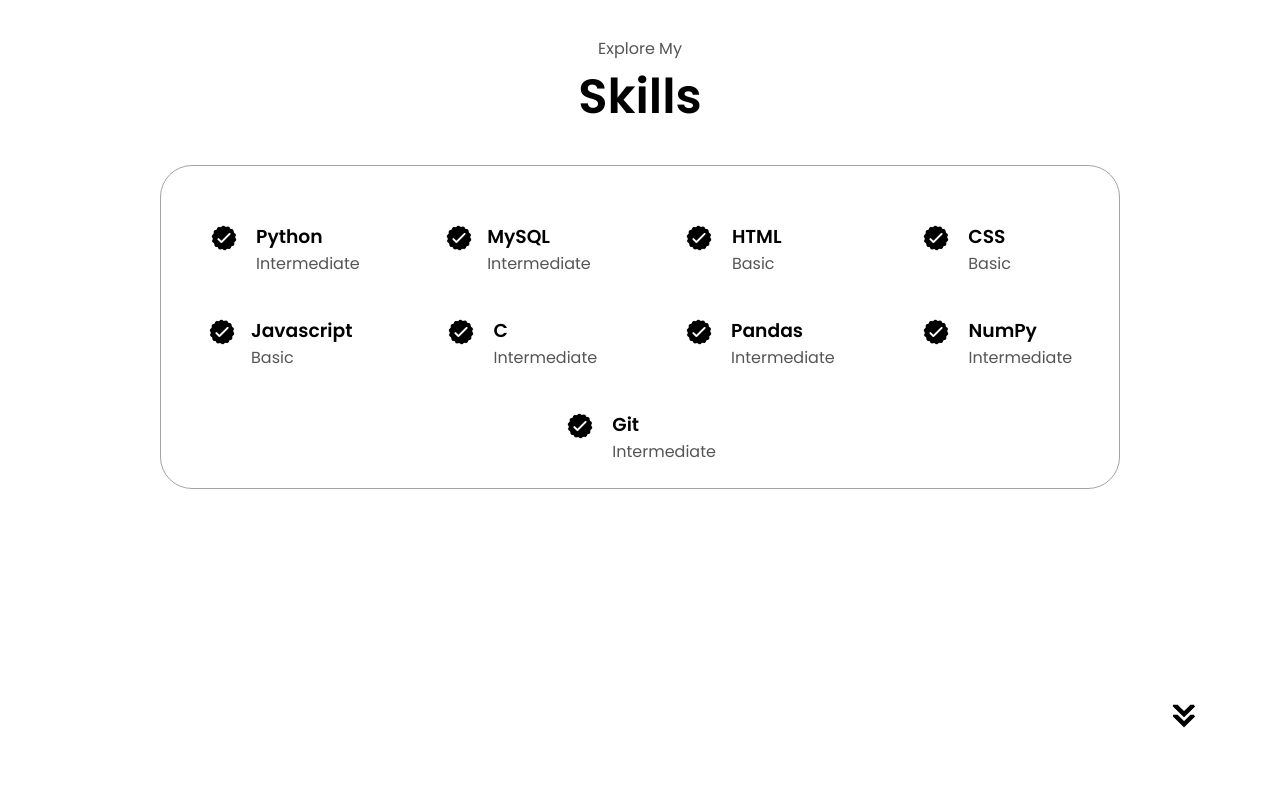
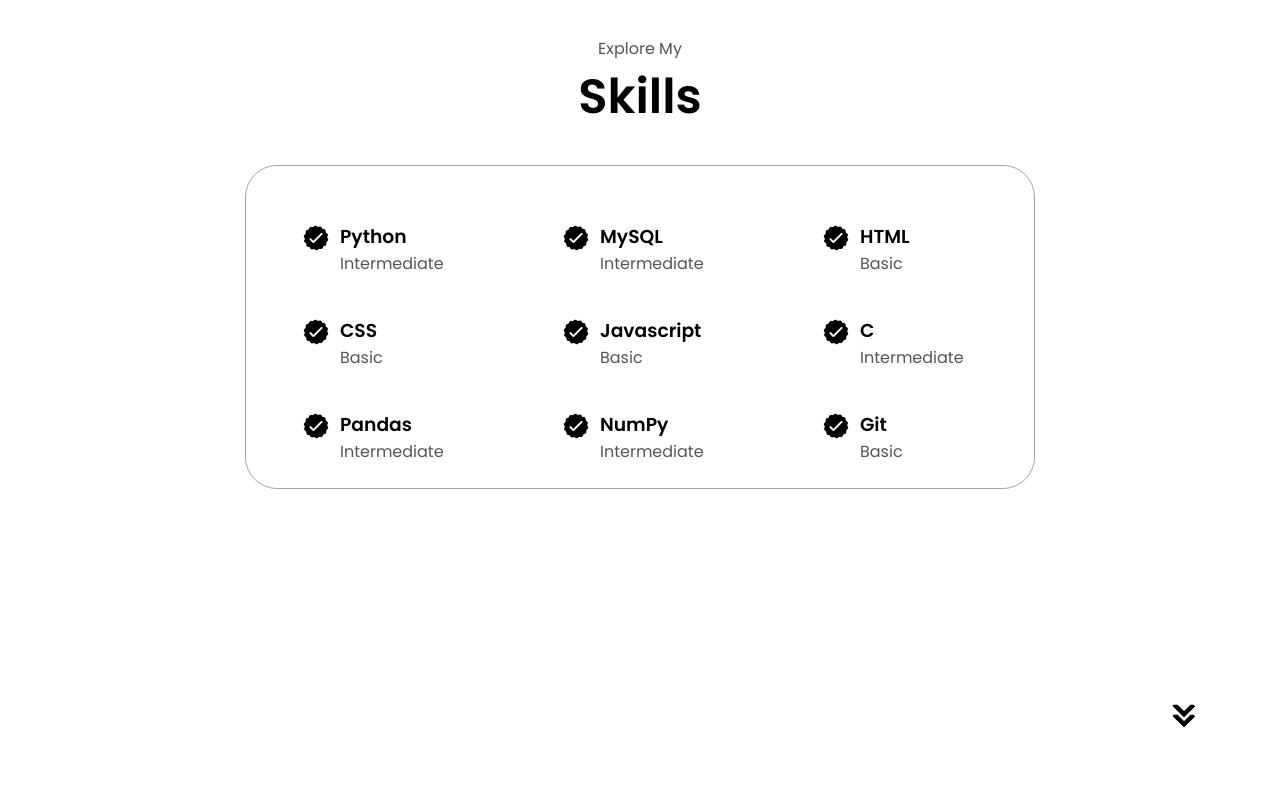
Before and after one commit to arul-5/portfolio, a plain HTML site: page index.html in a window 1280 px wide. Shown: the part 1660-2460 px from the top of the page. Drawn offline with Linux system fonts and the light colour scheme.

Commit message:
fix skills container alignment

```diff
--- a/index.html
+++ b/index.html
@@ -144,7 +144,7 @@
                 />
                 <div>
                   <h3>MySQL</h3>
-                  <p>Intermediate&nbsp;&nbsp;</p>
+                  <p>Intermediate</p>
                 </div>
               </article>
               <article>
@@ -180,6 +180,11 @@
                   <p>Basic</p>
                 </div>
               </article>
+
+
+
+
+
               <article>
                 <img
                   src="./assets/checkmark.png"
@@ -187,7 +192,7 @@
                   class="icon"
                 />
                 <div>
-                  <h3>C&nbsp;&nbsp;&nbsp;&nbsp;&nbsp;&nbsp;</h3>
+                  <h3>C</h3>
                   <p>Intermediate</p>
                 </div>
               </article>
@@ -213,6 +218,7 @@
                   <p>Intermediate</p>
                 </div>
               </article>
+
               <article>
                 <img
                   src="./assets/checkmark.png"
@@ -221,9 +227,11 @@
                 />
                 <div>
                   <h3>Git</h3>
-                  <p>Intermediate</p>
+                  <p>Basic</p>
                 </div>
               </article>
+
+
             </div>
           </div>
         </div>
--- a/style.css
+++ b/style.css
@@ -330,7 +330,11 @@ section {
 .experience-details-container {
   display: flex;
   justify-content: center;
+  margin: auto;
   flex-direction: column;
+  flex-wrap: wrap;
+  flex-direction: row;
+  max-width: 790px;
 }
 
 .article-container {
@@ -338,6 +342,7 @@ section {
   text-align: initial;
   flex-wrap: wrap;
   flex-direction: row;
+  max-width: 790px;
   gap: 2.5rem;
   justify-content: space-around;
 }
@@ -345,7 +350,7 @@ section {
 article {
   display: flex;
   width: 10rem;
-  justify-content: space-around;
+  justify-content: flex-start;
   gap: 0.5rem;
 }
 
```
